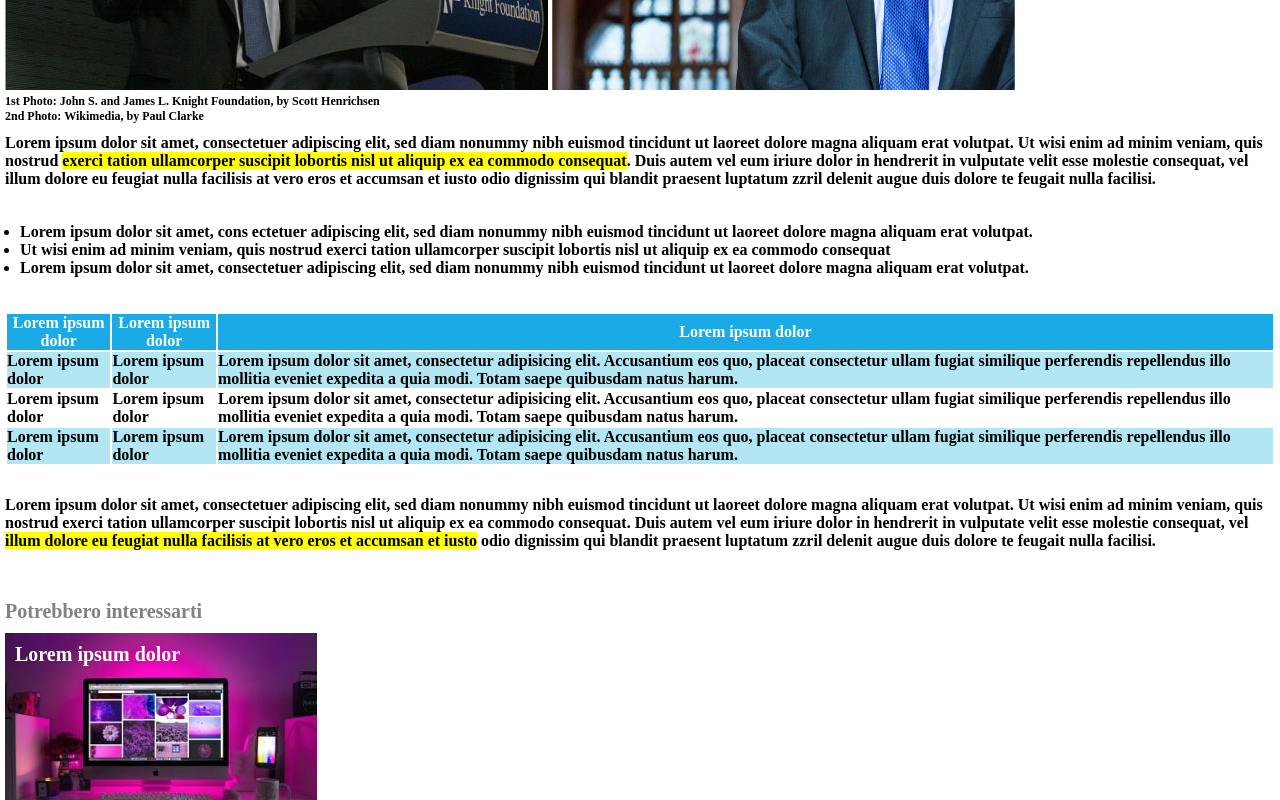
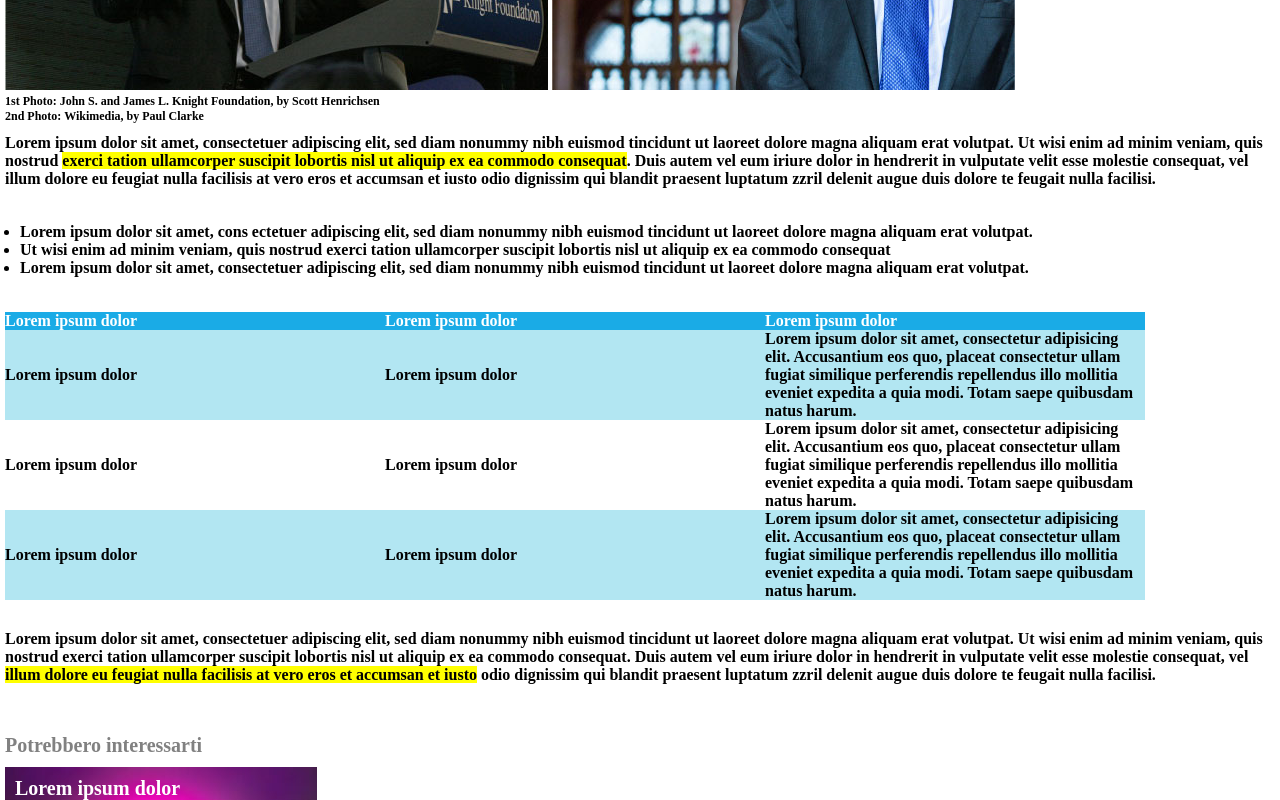
Before and after one commit to fabiodigiacomopepe/html-css-booleaner, a plain HTML site: page index.html in a window 1280 px wide. Shown: the part 542-1342 px from the top of the page. Drawn offline with Linux system fonts and the light colour scheme.

Commit message:
Fix from live coding (morning lesson)

```diff
--- a/css/style.css
+++ b/css/style.css
@@ -65,9 +65,15 @@ section ul {
 }
 
 /* regole tabella */
+table {
+    border-spacing: 0;
+}
+
 tr th {
     background-color: #1aabe6;
     color: white;
+    width: 380px;
+    text-align: left;
 }
 
 .background-colored td {
```
